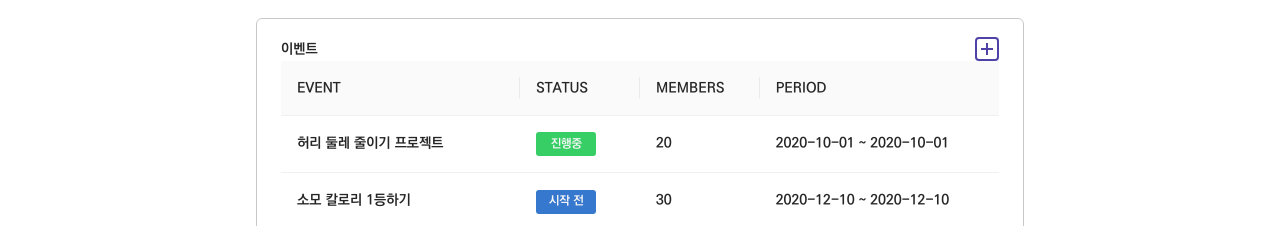
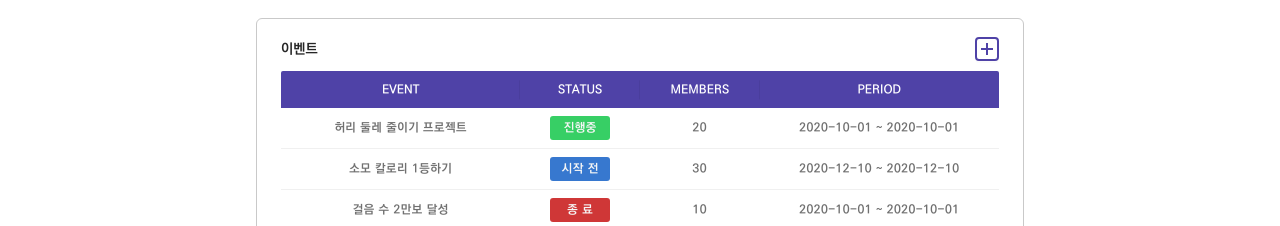
Before and after one commit to jimniDev/weltb2b, a React (Create React App) app: page / in a window 1280 px wide. Shown: the part 726-952 px from the top of the page. Built offline with nearby package versions, Linux system fonts and the light colour scheme.

Commit message:
eventtable css추가: 디테일한 요구사항 맞춤

```diff
--- /dev/null
+++ b/src/Components/EventTable.css
@@ -0,0 +1,40 @@
+.EVENT_TABLE_DESIGN thead tr th {
+    font-size: 12px;
+    font-style: normal;
+    line-height: 10px;
+    letter-spacing: normal;
+    color: #fff;
+    background-color: #4f42a7;
+    border: none;
+    text-align: center;
+    vertical-align: middle;
+    padding: 0.85rem 0.5rem;
+  }
+
+  .EVENT_TABLE_DESIGN tbody tr {
+    height: 2.188rem;
+    cursor: pointer;
+    text-align: center;
+    border-bottom: 1px solid #242a32;
+  }
+  .EVENT_TABLE_DESIGN .ant-table{
+      margin-top: 10px;
+  }
+  .EVENT_TABLE_DESIGN .ant-table .ant-table-tbody > tr:hover > td {
+    background: rgba(213, 207, 243, 0.3);
+  }
+
+  .EVENT_TABLE_DESIGN tbody tr td {
+    font-size: 12px;
+    font-weight: 500;
+    font-style: normal;
+    font-stretch: normal;
+    letter-spacing: 0.5px;
+    color: #707070;
+    vertical-align: middle;
+    padding: 0.5rem;
+  }
+
+  .EVENT_TABLE_DESIGN tbody tr {
+    background-color: #fff;
+  }
--- a/src/Components/EventTable.js
+++ b/src/Components/EventTable.js
@@ -2,9 +2,12 @@ import React from "react";
 import JSON from "../data.json";
 import { Table} from 'antd';
 import styled from "styled-components";
+import eventStyled from "./EventTable.css";
 
 const Status = styled.div`
   display: flex;
+  margin-left:auto;
+  margin-right:auto;
   justify-content: center;
   align-items: center;
   height: 24px;
@@ -34,7 +37,6 @@ const columns = [
       width: 100,
       dataIndex: 'title',
       key: 'name',
-      background: '.red',
     },
     {
         title: 'STATUS',
@@ -51,8 +53,7 @@ const columns = [
               {StatusObj[text].status}
             </Status>
             };
-        }
-
+          }
     },
     {
         title: 'MEMBERS',
@@ -72,10 +73,11 @@ const EventTable = () => {
     const { eventData } = JSON;
     return (
       <Table
+        className="EVENT_TABLE_DESIGN"
         dataSource={eventData}
         columns = {columns}
         pagination={{ hideOnSinglePage: true }}
-        scroll={{ y: 200}}
+        scroll={{ y: 170}}
       >
       </Table>
     );
```
